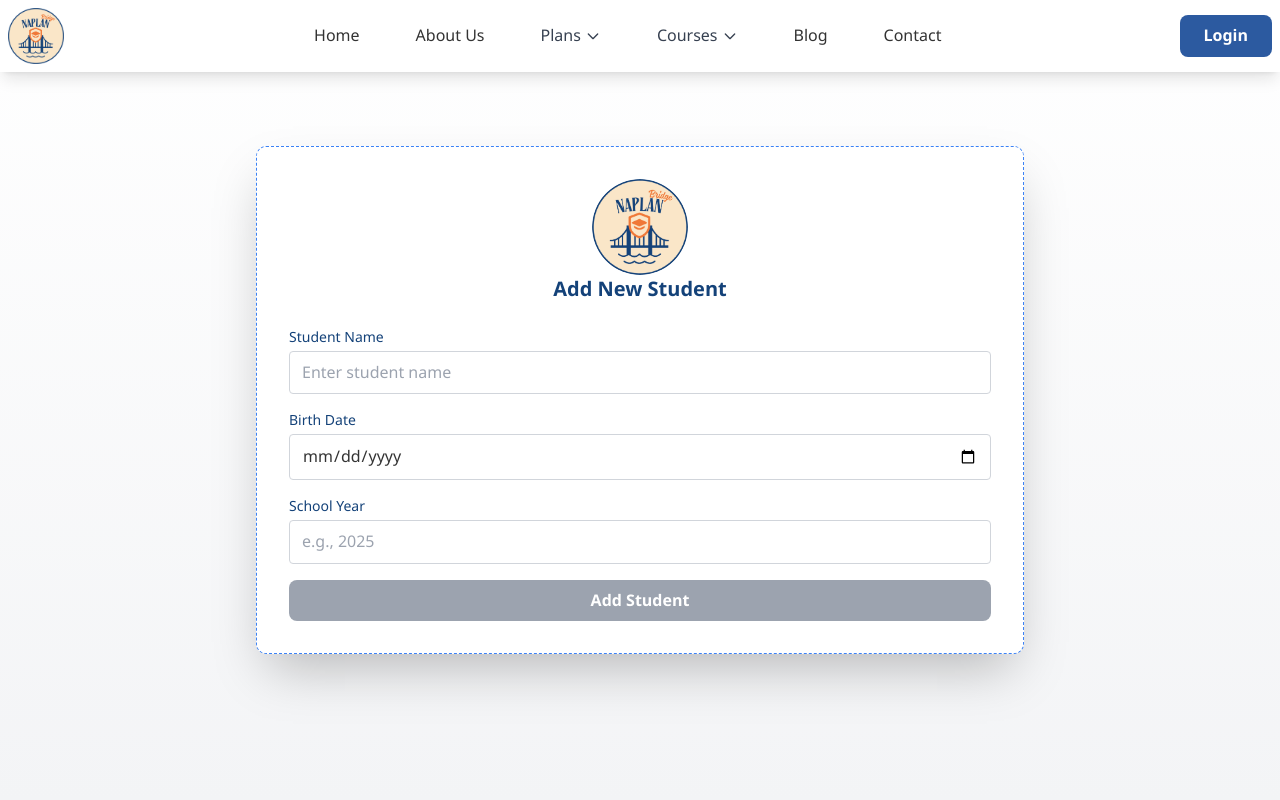
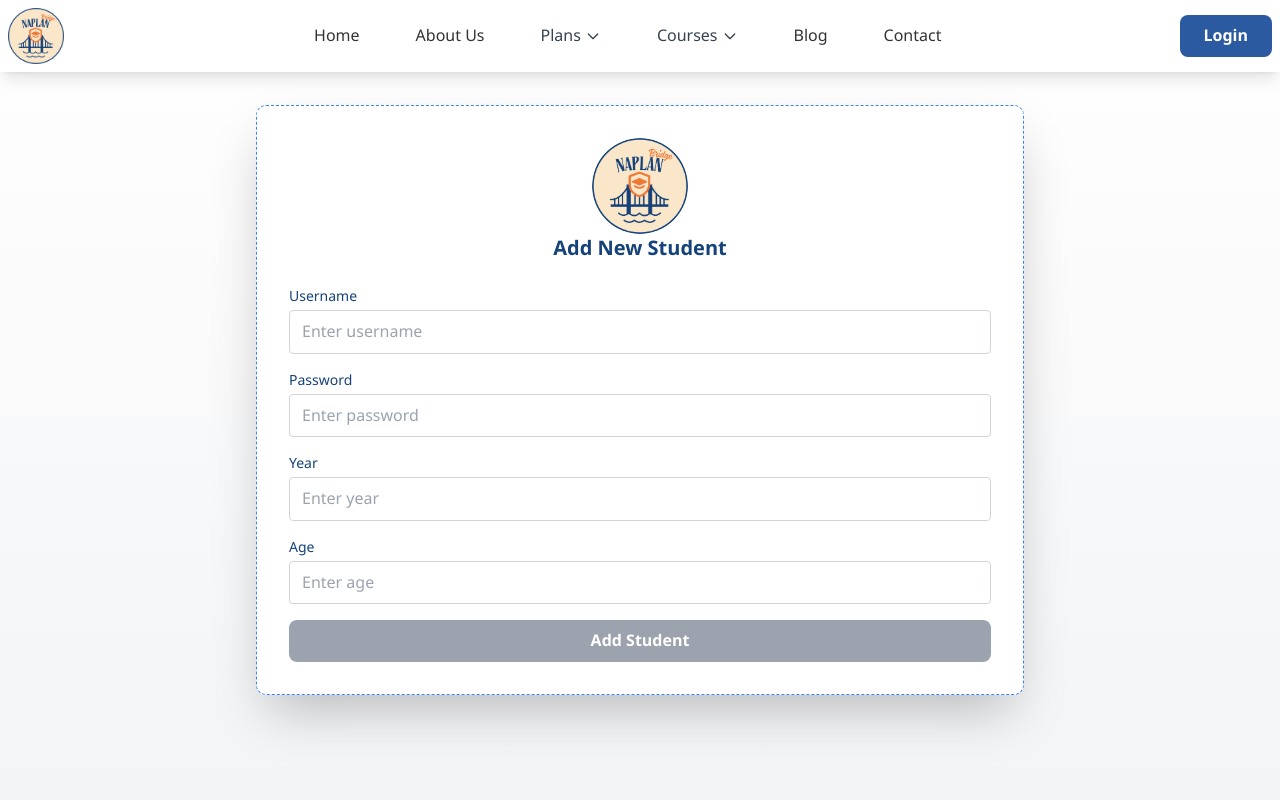
Before and after one commit to tr-ahmed/NaplanBridge, an Angular app: page /add-student in a window 1280 px wide. Shown: the top 800 px of the page. Built offline with nearby package versions, Linux system fonts and the light colour scheme.

Commit message:
Merge branch 'main' of https://github.com/tr-ahmed/NaplanBridge

```diff
--- a/src/app/features/Add-Student/add-student.html
+++ b/src/app/features/Add-Student/add-student.html
@@ -10,51 +10,67 @@
     <h2 class="text-xl font-bold text-blue-900 text-center mb-6">Add New Student</h2>
 
     <form [formGroup]="addStudentForm" (ngSubmit)="onSubmit()" class="space-y-4" novalidate>
-      <!-- Student Name -->
+      <!-- userName -->
       <div>
-        <label class="block text-sm font-medium text-blue-900 mb-1">Student Name</label>
+        <label class="block text-sm font-medium text-blue-900 mb-1">Username</label>
         <input
           type="text"
-          formControlName="studentName"
-          [class]="addStudentForm.get('studentName')?.invalid && addStudentForm.get('studentName')?.touched ?
+          formControlName="userName"
+          [class]="addStudentForm.get('userName')?.invalid && addStudentForm.get('userName')?.touched ?
             'w-full px-3 py-2 border border-red-500 rounded focus:outline-none focus:ring-2 focus:ring-red-200' :
             'w-full px-3 py-2 border border-gray-300 rounded focus:outline-none focus:ring-2 focus:ring-blue-200'"
-          placeholder="Enter student name"
+          placeholder="Enter username"
         />
-        @if (addStudentForm.get('studentName')?.invalid && addStudentForm.get('studentName')?.touched) {
-          <small class="text-red-500 text-xs mt-1">Student name is required.</small>
+        @if (addStudentForm.get('userName')?.invalid && addStudentForm.get('userName')?.touched) {
+          <small class="text-red-500 text-xs mt-1">Username is required.</small>
         }
       </div>
 
-      <!-- Birth Date -->
+      <!-- password -->
       <div>
-        <label class="block text-sm font-medium text-blue-900 mb-1">Birth Date</label>
+        <label class="block text-sm font-medium text-blue-900 mb-1">Password</label>
         <input
-          type="date"
-          formControlName="birthDate"
-          [class]="addStudentForm.get('birthDate')?.invalid && addStudentForm.get('birthDate')?.touched ?
+          type="password"
+          formControlName="password"
+          [class]="addStudentForm.get('password')?.invalid && addStudentForm.get('password')?.touched ?
             'w-full px-3 py-2 border border-red-500 rounded focus:outline-none focus:ring-2 focus:ring-red-200' :
             'w-full px-3 py-2 border border-gray-300 rounded focus:outline-none focus:ring-2 focus:ring-blue-200'"
-          placeholder="Select birth date"
+          placeholder="Enter password"
         />
-        @if (addStudentForm.get('birthDate')?.invalid && addStudentForm.get('birthDate')?.touched) {
-          <small class="text-red-500 text-xs mt-1">Birth date is required.</small>
+        @if (addStudentForm.get('password')?.invalid && addStudentForm.get('password')?.touched) {
+          <small class="text-red-500 text-xs mt-1">Password is required (min 6 chars).</small>
         }
       </div>
 
-      <!-- School Year -->
+      <!-- year -->
       <div>
-        <label class="block text-sm font-medium text-blue-900 mb-1">School Year</label>
+        <label class="block text-sm font-medium text-blue-900 mb-1">Year</label>
         <input
-          type="text"
-          formControlName="schoolYear"
-          [class]="addStudentForm.get('schoolYear')?.invalid && addStudentForm.get('schoolYear')?.touched ?
+          type="number"
+          formControlName="year"
+          [class]="addStudentForm.get('year')?.invalid && addStudentForm.get('year')?.touched ?
             'w-full px-3 py-2 border border-red-500 rounded focus:outline-none focus:ring-2 focus:ring-red-200' :
             'w-full px-3 py-2 border border-gray-300 rounded focus:outline-none focus:ring-2 focus:ring-blue-200'"
-          placeholder="e.g., 2025"
+          placeholder="Enter year"
         />
-        @if (addStudentForm.get('schoolYear')?.invalid && addStudentForm.get('schoolYear')?.touched) {
-          <small class="text-red-500 text-xs mt-1">School year is required.</small>
+        @if (addStudentForm.get('year')?.invalid && addStudentForm.get('year')?.touched) {
+          <small class="text-red-500 text-xs mt-1">Year is required.</small>
+        }
+      </div>
+
+      <!-- age -->
+      <div>
+        <label class="block text-sm font-medium text-blue-900 mb-1">Age</label>
+        <input
+          type="number"
+          formControlName="age"
+          [class]="addStudentForm.get('age')?.invalid && addStudentForm.get('age')?.touched ?
+            'w-full px-3 py-2 border border-red-500 rounded focus:outline-none focus:ring-2 focus:ring-red-200' :
+            'w-full px-3 py-2 border border-gray-300 rounded focus:outline-none focus:ring-2 focus:ring-blue-200'"
+          placeholder="Enter age"
+        />
+        @if (addStudentForm.get('age')?.invalid && addStudentForm.get('age')?.touched) {
+          <small class="text-red-500 text-xs mt-1">Age is required and must be positive.</small>
         }
       </div>
 
--- a/src/app/features/Add-Student/add-student.ts
+++ b/src/app/features/Add-Student/add-student.ts
@@ -1,45 +1,49 @@
-import { Component } from '@angular/core';
-import { FormBuilder, Validators, FormGroup, ReactiveFormsModule } from '@angular/forms';
+import { Component, signal } from '@angular/core';
+import { FormBuilder, Validators, ReactiveFormsModule } from '@angular/forms';
 import { CommonModule } from '@angular/common';
 import { HttpClient } from '@angular/common/http';
+import { environment } from '../../../environments/environment';
 
 @Component({
   selector: 'app-add-student',
   standalone: true,
   imports: [CommonModule, ReactiveFormsModule],
-  templateUrl: './add-student.html',
-  styleUrl: './add-student.scss'
+  templateUrl: './add-student.html'
 })
 export class AddStudentComponent {
-  addStudentForm: FormGroup;
+  addStudentForm: ReturnType<FormBuilder['group']>;
   loading = false;
   error: string | null = null;
   success = false;
 
   constructor(private fb: FormBuilder, private http: HttpClient) {
+    // Initialize the form after fb is available
     this.addStudentForm = this.fb.group({
-      studentName: ['', Validators.required],
-      birthDate: ['', Validators.required],
-      schoolYear: ['', Validators.required]
+      userName: ['', Validators.required],
+      password: ['', [Validators.required, Validators.minLength(6)]],
+      year: ['', [Validators.required]],
+      age: ['', [Validators.required, Validators.min(1)]]
     });
   }
 
   onSubmit() {
     this.error = null;
     this.success = false;
-    if (this.addStudentForm.invalid) return;
+    if (this.addStudentForm.invalid) {
+      this.addStudentForm.markAllAsTouched();
+      return;
+    }
+    this.loading = true;
+    const payload = this.addStudentForm.value;
 
-    this.loading = true;
-    const data = this.addStudentForm.value;
-
-    this.http.post('/api/Account/add-student', data).subscribe({
+    this.http.post(`${environment.apiBaseUrl}/Account/register-student`, payload).subscribe({
       next: () => {
         this.success = true;
         this.addStudentForm.reset();
         this.loading = false;
       },
       error: (err) => {
-        this.error = err?.error?.message || 'An error occurred while adding the student';
+        this.error = err?.error?.message || 'Failed to add student. Please try again.';
         this.loading = false;
       }
     });
```
